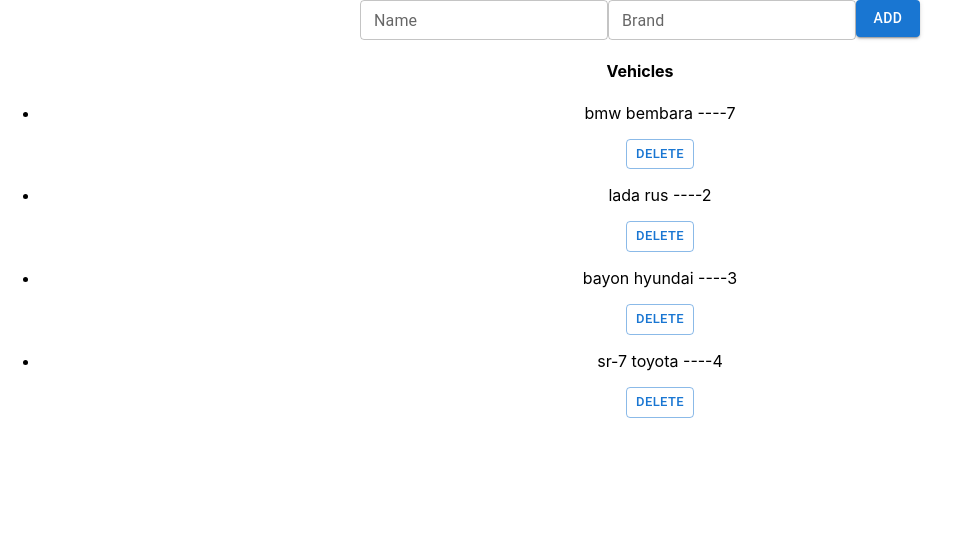
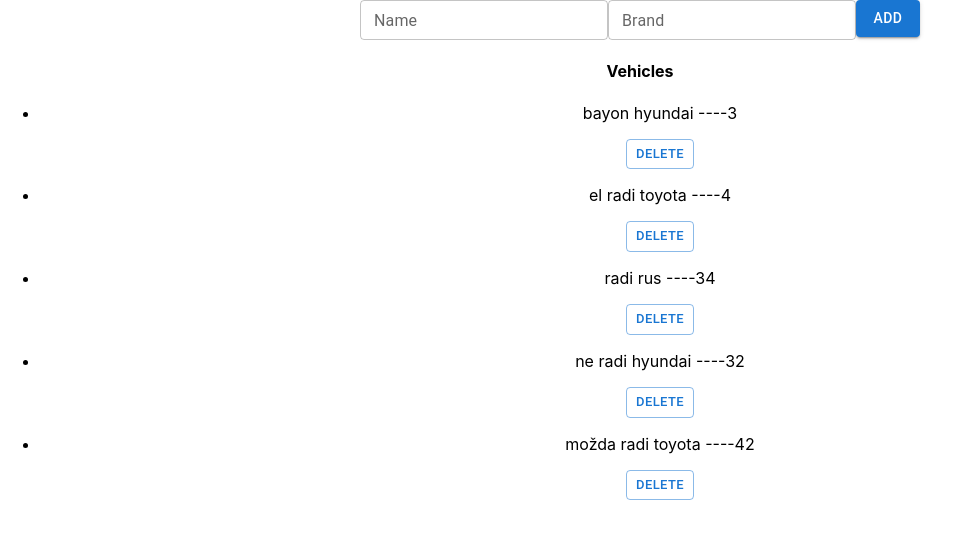
Before and after one commit to oksimoronn/mono-zadatak, a React (Create React App) app: page / in a window 1280 px wide. Shown: the top 538 px of the page, without its empty margins (0-961 px from the left). Built offline with nearby package versions, Linux system fonts and the light colour scheme; data requests are answered from the project's data file.

Commit message:
fetching and deleting data

```diff
--- a/db.json
+++ b/db.json
@@ -1,17 +1,5 @@
 {
   "vehicles": [
-    {
-      "id": 7,
-      "name": "bmw",
-      "abr": "bembara",
-      "done": false
-    },
-    {
-      "id": 2,
-      "name": "lada",
-      "abr": "rus",
-      "done": false
-    },
     {
       "id": 3,
       "name": "bayon",
@@ -20,7 +8,25 @@
     },
     {
       "id": 4,
-      "name": "sr-7",
+      "name": "el radi",
+      "abr": "toyota",
+      "done": false
+    },
+    {
+      "id": 34,
+      "name": "radi",
+      "abr": "rus",
+      "done": false
+    },
+    {
+      "id": 32,
+      "name": "ne radi",
+      "abr": "hyundai",
+      "done": false
+    },
+    {
+      "id": 42,
+      "name": "možda radi",
       "abr": "toyota",
       "done": false
     }
--- a/src/App.js
+++ b/src/App.js
@@ -1,4 +1,3 @@
-import logo from "./logo.svg";
 import "./App.css";
 
 import { useState } from "react";
@@ -6,21 +5,12 @@
 import { Observer } from "mobx-react-lite";
 import { Button, TextField } from "@mui/material";
 import Vheicles from "./Components/Vehicles";
-import axios from "axios";
 
 function App() {
   const vehicleStore = useVehicleStore();
 
   const [value, setValue] = useState("");
   const [val, setVal] = useState("");
-
-  const data = axios
-    .get("http://localhost:8000/vehicles", {
-      responseType: "json",
-    })
-    .then((res) => {
-      res.data.map((el) => vehicleStore.vehicleApp.push(el));
-    });
 
   return (
     <Observer>
--- a/src/Components/Vehicles.js
+++ b/src/Components/Vehicles.js
@@ -1,10 +1,18 @@
-import React from "react";
+import React, { useEffect } from "react";
 import { Button } from "@mui/material";
 import { Observer } from "mobx-react-lite";
 import { useVehicleStore } from "./VehicleContext";
 
 export default function Vehicles() {
   const vehicleStore = useVehicleStore();
+
+  useEffect(() => {
+    vehicleStore.getVehicles();
+  });
+
+  const destroy = (id) => {
+    vehicleStore.delete(id);
+  };
 
   return (
     <Observer>
@@ -13,7 +21,7 @@
           <div className="incomplete">
             <h4>Vehicles</h4>
             <ul>
-              {vehicleStore.vehicleApp.map((el) => {
+              {vehicleStore.vehicles.map((el) => {
                 if (!el.done) {
                   return (
                     <li key={el.id} className="item">
@@ -25,7 +33,7 @@
                         variant={"outlined"}
                         color={"primary"}
                         onClick={() => {
-                          vehicleStore.delete(el);
+                          destroy(el.id);
                         }}
                         size={"small"}
                       >
--- a/src/Stores/CreateVehicleStore.js
+++ b/src/Stores/CreateVehicleStore.js
@@ -1,46 +1,30 @@
-import React from "react";
-import { nanoid } from "nanoid";
 import axios from "axios";
 
 export default function CreateVehicleStore() {
-  const data = fetch("http://localhost:8000/vehicles")
-    .then((res) => {
-      return res.json();
-    })
-    .catch((err) => console.log(err.message));
+  return {
+    vehicles: [],
 
-  //console.log(data);
-
-  return {
-    vehicleApp: [],
-    /*initialState() {
-      const data = axios.get("http://localhost:8000/vehicles").then((res) => {
-        return res;
-      });
-      data.map((el) => this.vehicleApp.push(el));
-      console.log(data);
-    },*/
-
-    addVehicle(name, brand) {
-      const vehicle = {
-        id: nanoid(),
-        name: name,
-        abr: brand,
-        done: false,
-      };
-      this.vehicleApp.push(vehicle);
+    setVehicles(vehicels) {
+      this.vehicles = vehicels;
     },
 
-    //complee i incomplete su funkcije koje treba prebaciti u CRUD
-    delete(el) {
-      this.vehicleApp = this.vehicleApp.filter((e) => {
-        if (e.id === el.id) {
-          e.done = true;
-          return e;
-        } else {
-          return e;
-        }
-      });
+    async getVehicles() {
+      try {
+        const response = await axios.get("http://localhost:8000/vehicles");
+        const vehicles = response.data;
+        this.setVehicles(vehicles);
+      } catch (error) {
+        console.error("Cant get Vehicles", error);
+      }
+    },
+
+    async delete(id) {
+      try {
+        await axios.delete(`http://localhost:8000/vehicles/${id}`);
+        this.vehicles = this.vehicles.filter((vehicle) => vehicle.id !== id);
+      } catch (error) {
+        console.error("Cant delete vehicle", error);
+      }
     },
   };
 }
```
